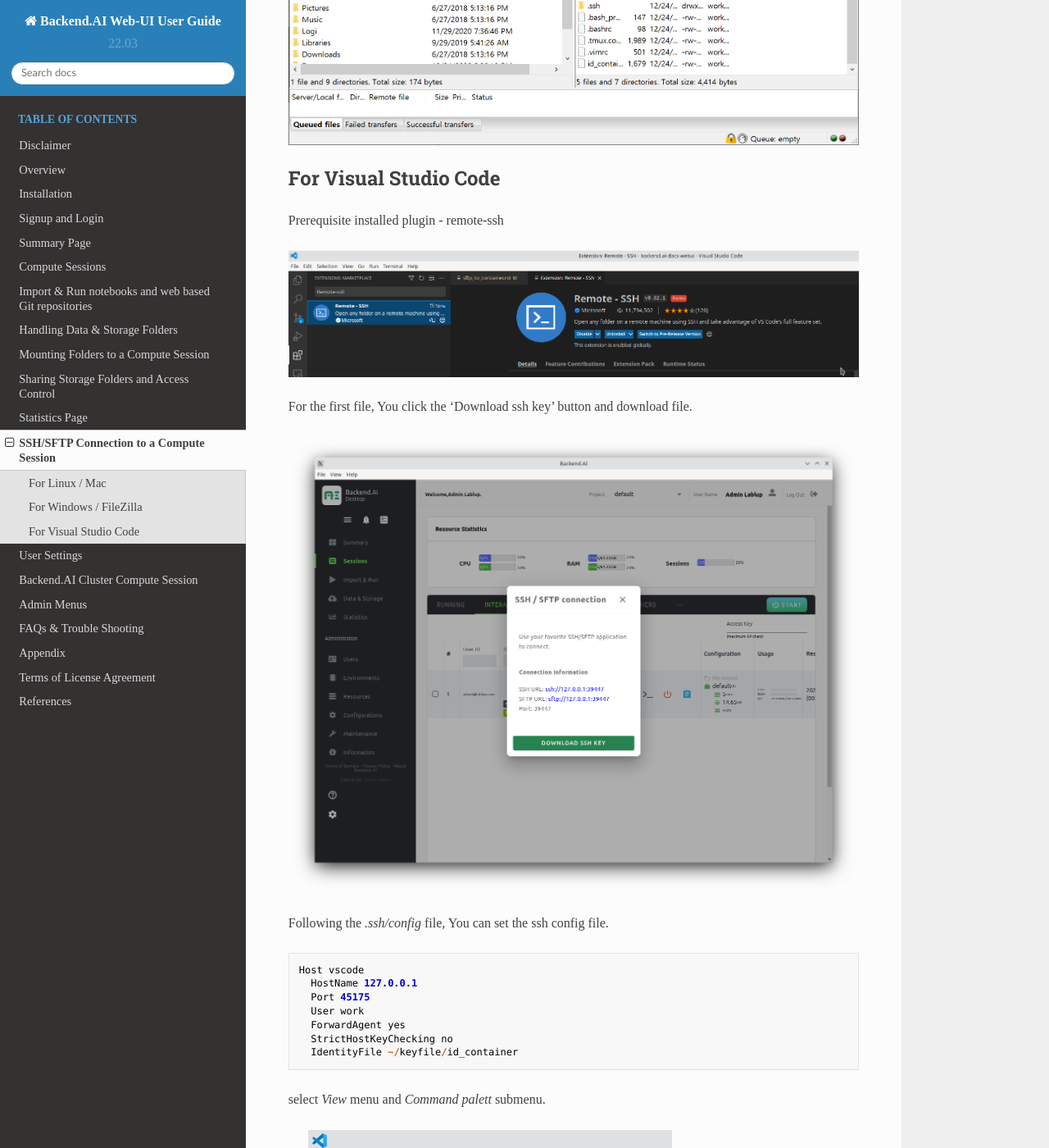
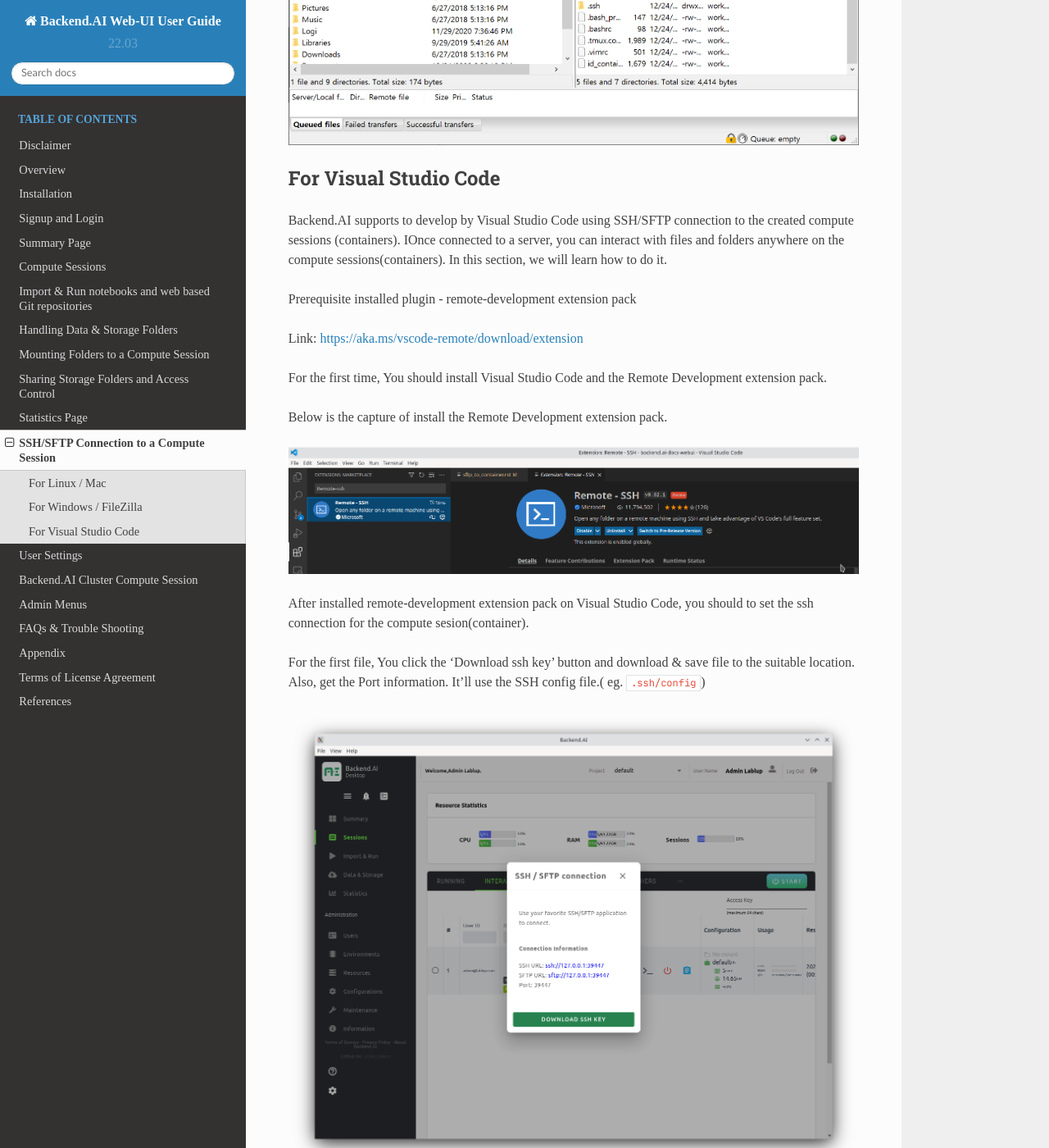
Before and after one commit to lablup/backend.ai-docs-webui, a Sphinx documentation site: the page built from docs/sftp_to_container/sftp_to_container.rst, in a window 1280 px wide and 1400 px high, scrolled down 4541 px. Shown: the whole window at 82% size. Built offline with Sphinx 7.4.7 and the Read the Docs theme 2.0.0, drawn with Linux system fonts in a browser that asks for light colours; some web fonts are replaced; some of the changed text lies outside the part shown.

Commit message:
add desc for the vscode remote-ssh
add desc for the vscode remote-ssh

```diff
--- a/docs/sftp_to_container/sftp_to_container.rst
+++ b/docs/sftp_to_container/sftp_to_container.rst
@@ -131,21 +131,36 @@
 For Visual Studio Code
 --------------------------------------------------------------
 
-Prerequisite installed plugin - remote-ssh
+Backend.AI supports to develop by Visual Studio Code using SSH/SFTP connection to the created compute sessions
+(containers).
+IOnce connected to a server, you can interact with files and folders anywhere on the compute sessions(containers).
+In this section, we will learn how to do it.
+
+Prerequisite installed plugin - remote-development extension pack
+
+Link: https://aka.ms/vscode-remote/download/extension
+
+For the first time, You should install Visual Studio Code and the Remote Development extension pack.
+
+Below is the capture of install the Remote Development extension pack.
 
 .. image:: vscode_install_remote_ssh.png
    :alt: Install remote ssh plugin on Visual Studio Code
 
+After installed remote-development extension pack on Visual Studio Code, you should to set the ssh connection for the compute sesion(container).
 
-
-For the first file, You click the 'Download ssh key' button and download file.
+For the first file, You click the 'Download ssh key' button and download & save file to the suitable location.
+Also, get the Port information. It'll use the SSH config file.( eg. ``.ssh/config``)
 
 .. image:: download_ssh_key.png
    :alt: Download SSH Key
 
+And then, setting SSH config file.
 
+Following the ``.ssh/config`` file, You can set the ssh config file.
+``Host`` name can name it arbitrarily.
 
-Following the `.ssh/config` file, You can set the ssh config file.
+In this exmaple, The host name is `vscode`.
 
 .. code-block::
 
@@ -157,13 +172,13 @@
      StrictHostKeyChecking no
      IdentityFile ~/keyfile/id_container
 
-
-select `View` menu and `Command palett` submenu.
+After setting ssh config file, you select `View` menu and `Command palett` submenu on Visual Studio Code.
 
   .. image:: vscode_view_commandpalett.png
-   :alt: View > command palett
+   :alt: View > comma
 
-Connect ssh
+Visual Studio Code can automatically detect the type of server you are connecting host.
+Let's connect Host by ssh.
 
   .. image:: vscode_remote_ssh_connect.png
    :alt: SSH connect
```
